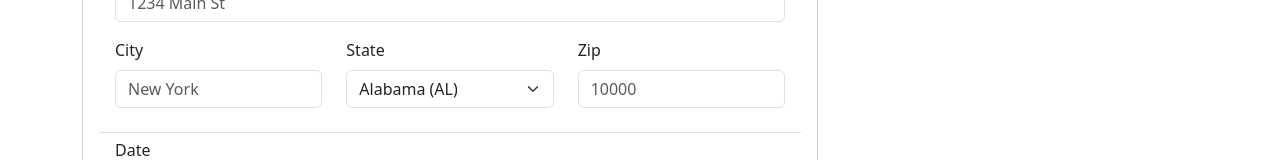
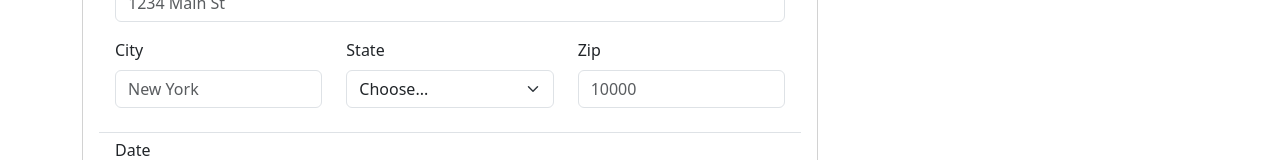
Before and after one commit to bakhtyiar/Storee-shop, a React (Create React App) app: page /order in a window 1280 px wide. Shown: the part 631-791 px from the top of the page. Built offline with nearby package versions, Linux system fonts and the light colour scheme.

Commit message:
fixed select from controlled\uncontrolled situation

```diff
--- a/src/components/OrderForm/ShipmentFormParts/CourierFormSection.jsx
+++ b/src/components/OrderForm/ShipmentFormParts/CourierFormSection.jsx
@@ -1,13 +1,10 @@
-import React, {useContext} from 'react';
+import React from 'react';
 import {Col, Row} from "react-bootstrap";
 import FormTextField from "../../../utils/formik/FormTextField";
 import FormSelectField from "../../../utils/formik/FormSelectField";
 import {states} from "../../../utils/constants";
-import {RootContext} from "../../../contexts/root-context/root-context";
 
 const CourierFormSection = () => {
-    const {authUserState} = useContext(RootContext);
-
     return (
         <>
             <Row className="mb-3">
@@ -36,10 +33,9 @@ const CourierFormSection = () => {
                     placeholder='New York'
                     name='state'
                     type='text'
-                    defaultValue={authUserState.isLoggedIn && authUserState.address.state ? authUserState.address.state : 'Choose...'}
                 >
                     <>
-                        <option disabled>Choose...</option>
+                        <option value={''} disabled>Choose...</option>
                         {states.map((state) => (
                             <option key={state.value}
                                     value={state.value}>{state.label}</option>
--- a/src/components/OrderForm/ShipmentFormParts/PostOfficeFormSection.jsx
+++ b/src/components/OrderForm/ShipmentFormParts/PostOfficeFormSection.jsx
@@ -1,13 +1,10 @@
-import React, {useContext} from 'react';
+import React from 'react';
 import FormTextField from "../../../utils/formik/FormTextField";
 import {Col, Row} from "react-bootstrap";
 import FormSelectField from "../../../utils/formik/FormSelectField";
 import {states} from "../../../utils/constants";
-import {RootContext} from "../../../contexts/root-context/root-context";
 
 const PostOfficeFormSection = () => {
-    const {authUserState} = useContext(RootContext);
-
     return (
         <Row>
             <FormTextField
@@ -25,10 +22,9 @@ const PostOfficeFormSection = () => {
                 placeholder='New York'
                 name='state'
                 type='text'
-                defaultValue={authUserState.isLoggedIn && authUserState.address.state ? authUserState.address.state : 'Choose...'}
             >
                 <>
-                    <option disabled>Choose...</option>
+                    <option value={''} disabled>Choose...</option>
                     {states.map((state) => (
                         <option key={state.value}
                                 value={state.value}>{state.label}</option>
```
